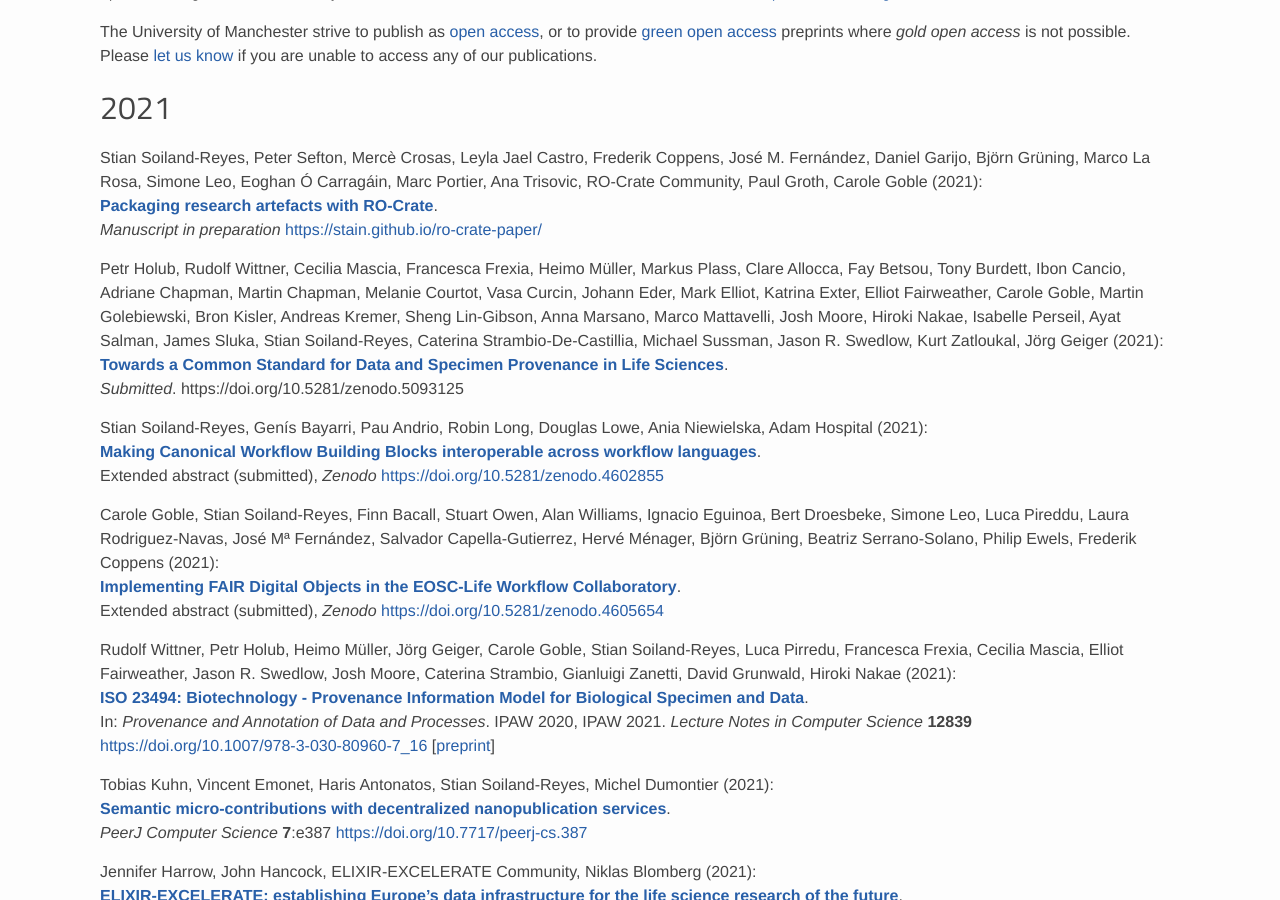
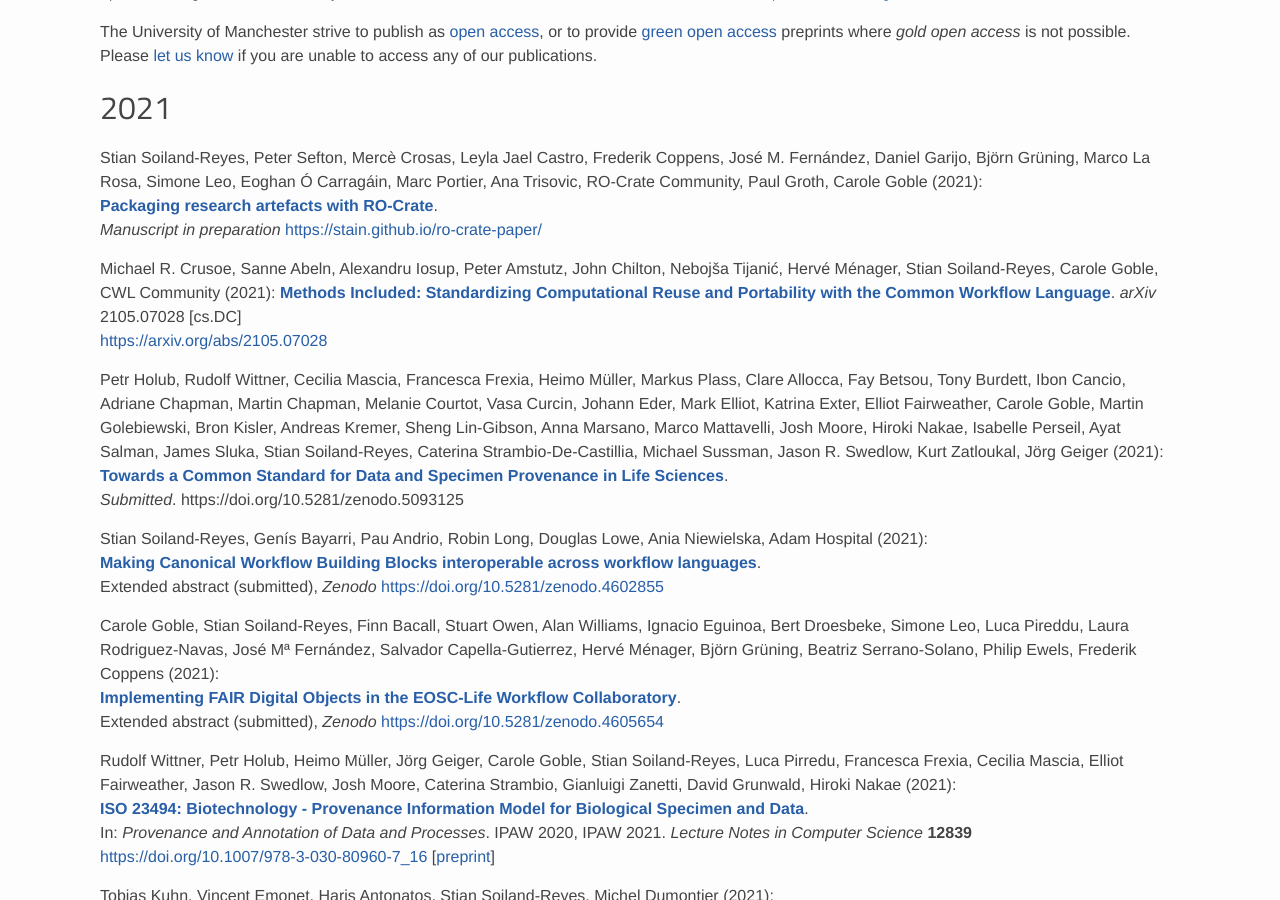
Before and after one commit to eScienceLab/eScienceLab.github.io, a Jekyll site: the page built from publications/index.md, in a window 1280 px wide and 900 px high, scrolled down 388 px. Built offline with Jekyll 4.4.1, drawn with Linux system fonts in a browser that asks for light colours; comment, search, counter and statistics services are not loaded.

Commit message:
Update index.md

```diff
--- a/publications/index.md
+++ b/publications/index.md
@@ -45,6 +45,11 @@
 [**Packaging research artefacts with RO-Crate**](https://stain.github.io/ro-crate-paper/).
 _Manuscript in preparation_
 <https://stain.github.io/ro-crate-paper/>
+
+Michael R. Crusoe, Sanne Abeln, Alexandru Iosup, Peter Amstutz, John Chilton, Nebojša Tijanić, Hervé Ménager, Stian Soiland-Reyes, Carole Goble, CWL Community (2021):
+[**Methods Included: Standardizing Computational Reuse and Portability with the Common Workflow Language**](https://arxiv.org/pdf/2105.07028).
+_arXiv_ 2105.07028 [cs.DC]
+<https://arxiv.org/abs/2105.07028>
 
 Petr Holub, Rudolf Wittner, Cecilia Mascia, Francesca Frexia, Heimo Müller, Markus Plass, Clare Allocca, Fay Betsou, Tony Burdett, Ibon Cancio, Adriane Chapman, Martin Chapman, Melanie Courtot, Vasa Curcin, Johann Eder, Mark Elliot, Katrina Exter, Elliot Fairweather, Carole Goble, Martin Golebiewski, Bron Kisler, Andreas Kremer, Sheng Lin-Gibson, Anna Marsano, Marco Mattavelli, Josh Moore, Hiroki Nakae, Isabelle Perseil, Ayat Salman, James Sluka, Stian Soiland-Reyes, Caterina Strambio-De-Castillia, Michael Sussman, Jason R. Swedlow, Kurt Zatloukal, Jörg Geiger (2021):
 [**Towards a Common Standard for Data and Specimen Provenance in Life Sciences**](https://doi.org/10.5281/zenodo.5093125).
```
